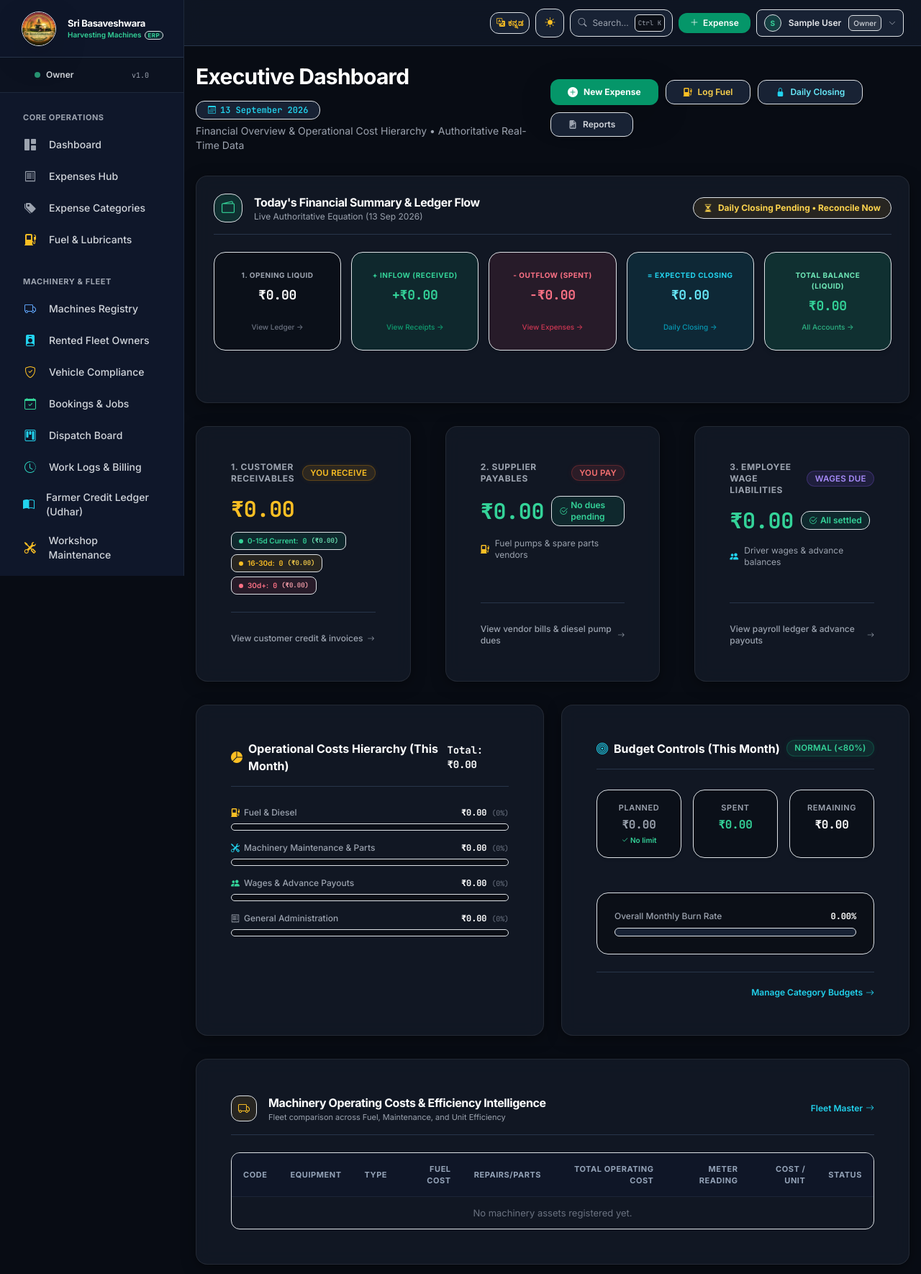
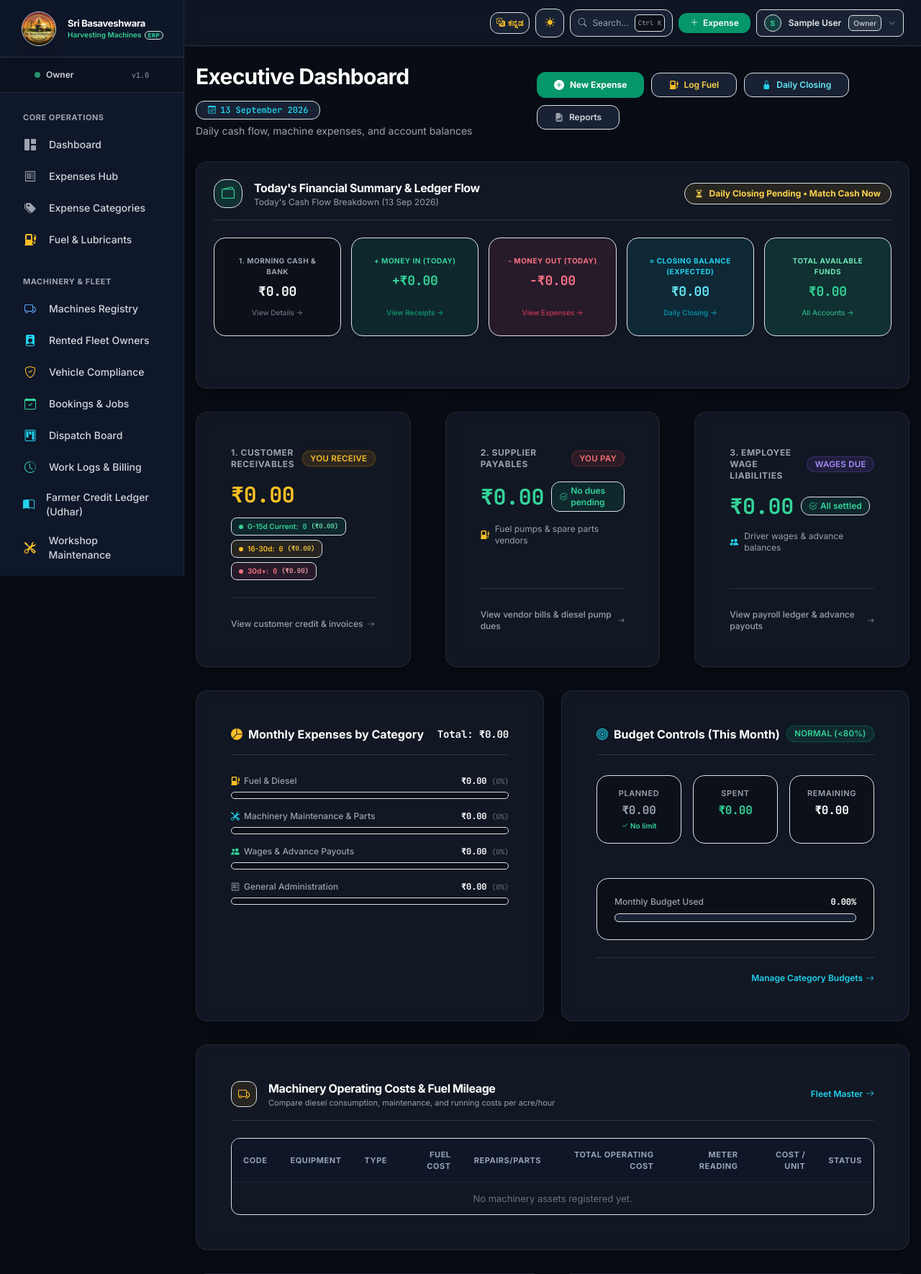
Before and after one commit to diwakarreddy706-maker/expense-tracking-system, a Django app: page / in a window 1280 px wide. Shown: the top 1770 px of the page at 72% size. Run offline with Django 5.2, Linux system fonts and the light colour scheme; the visitor is signed in with stand-in values (Sample User, id 1); data comes from the database, SQL or seed files in the repository; data that the repository does not hold is empty; some libraries are stand-ins or nearby versions.

Commit message:
chore(copy): simplify robotic technical phrases across templates

```diff
--- a/templates/dashboard/index.html
+++ b/templates/dashboard/index.html
@@ -17,7 +17,7 @@
         <i class="bi bi-calendar3 text-[11px]"></i> {{ kpis.today_formatted }}
       </span>
     </div>
-    <p class="text-xs sm:text-sm text-gray-400 mt-1.5 mb-0">Financial Overview &amp; Operational Cost Hierarchy &bull; Authoritative Real-Time Data</p>
+    <p class="text-xs sm:text-sm text-gray-400 mt-1.5 mb-0">Daily cash flow, machine expenses, and account balances</p>
   </div>
 
   <!-- Desktop Header Action Buttons -->
@@ -54,7 +54,7 @@
       <div class="flex items-center justify-between p-3.5 rounded-2xl bg-amber-500/10 border border-amber-500/30 text-amber-300 text-xs shadow-sm">
         <div class="flex items-center gap-2 font-bold">
           <i class="bi bi-exclamation-triangle-fill text-base"></i>
-          <span>Closed with Surplus (+₹{{ kpis.closing_difference|inr }})</span>
+          <span>Closed with Extra Cash (+₹{{ kpis.closing_difference|inr }})</span>
         </div>
         <span class="text-[10px] font-mono opacity-80 font-semibold">{{ kpis.today|date:"d M" }}</span>
       </div>
@@ -62,7 +62,7 @@
       <div class="flex items-center justify-between p-3.5 rounded-2xl bg-rose-500/10 border border-rose-500/30 text-rose-400 text-xs shadow-sm">
         <div class="flex items-center gap-2 font-bold">
           <i class="bi bi-exclamation-octagon-fill text-base"></i>
-          <span>Closed with Deficit (-₹{{ kpis.closing_difference|cut:"-"|inr }})</span>
+          <span>Closed with Cash Shortage (-₹{{ kpis.closing_difference|cut:"-"|inr }})</span>
         </div>
         <span class="text-[10px] font-mono opacity-80 font-semibold">{{ kpis.today|date:"d M" }}</span>
       </div>
@@ -94,7 +94,7 @@
       </div>
       <div>
         <h3 class="text-sm sm:text-base font-bold text-white tracking-tight m-0">Today's Financial Summary &amp; Ledger Flow</h3>
-        <p class="text-[11px] sm:text-xs text-gray-400 m-0">Live Authoritative Equation ({{ kpis.today|date:"d M Y" }})</p>
+        <p class="text-[11px] sm:text-xs text-gray-400 m-0">Today's Cash Flow Breakdown ({{ kpis.today|date:"d M Y" }})</p>
       </div>
     </div>
 
@@ -107,16 +107,16 @@
           </span>
         {% elif kpis.closing_status == 'SURPLUS' %}
           <span class="status-pill status-pill-pending">
-            <i class="bi bi-exclamation-triangle-fill"></i> Closed with Surplus (+₹{{ kpis.closing_difference|inr }})
+            <i class="bi bi-exclamation-triangle-fill"></i> Closed with Extra Cash (+₹{{ kpis.closing_difference|inr }})
           </span>
         {% else %}
           <span class="status-pill status-pill-danger">
-            <i class="bi bi-exclamation-octagon-fill"></i> Closed with Deficit (-₹{{ kpis.closing_difference|cut:"-"|inr }})
+            <i class="bi bi-exclamation-octagon-fill"></i> Closed with Cash Shortage (-₹{{ kpis.closing_difference|cut:"-"|inr }})
           </span>
         {% endif %}
       {% else %}
         <a href="{% url 'finance:daily_closing' %}" class="inline-flex items-center gap-2 px-3.5 py-1.5 rounded-full text-xs font-bold bg-amber-500/10 hover:bg-amber-500/20 text-amber-300 border border-amber-500/30 no-underline transition-all hover:scale-[1.02]">
-          <i class="bi bi-hourglass-split text-xs"></i> Daily Closing Pending &bull; Reconcile Now
+          <i class="bi bi-hourglass-split text-xs"></i> Daily Closing Pending &bull; Match Cash Now
         </a>
       {% endif %}
     </div>
@@ -158,16 +158,16 @@
     <!-- 1. Opening -->
     <a href="{% url 'finance:daily_closing' %}" class="flex flex-col justify-between p-4 rounded-2xl bg-[#0B0F17]/80 hover:bg-[#182234] border border-[#28354A] hover:border-gray-500 transition-all no-underline group shadow-sm hover:scale-[1.02]">
       <div>
-        <span class="text-[10px] font-bold text-gray-400 group-hover:text-gray-300 uppercase tracking-wider block">1. Opening Liquid</span>
+        <span class="text-[10px] font-bold text-gray-400 group-hover:text-gray-300 uppercase tracking-wider block">1. Morning Cash &amp; Bank</span>
         <div class="text-lg font-black text-white num-tabular tabular-nums mt-1.5">₹{{ kpis.opening_balance|inr }}</div>
       </div>
-      <span class="text-[10px] font-medium text-gray-500 group-hover:text-gray-300 mt-2 block">View Ledger &rarr;</span>
+      <span class="text-[10px] font-medium text-gray-500 group-hover:text-gray-300 mt-2 block">View Details &rarr;</span>
     </a>
 
     <!-- 2. Received -->
     <a href="{% url 'finance:daily_closing' %}" class="flex flex-col justify-between p-4 rounded-2xl bg-emerald-500/10 hover:bg-emerald-500/20 border border-emerald-500/30 hover:border-emerald-500/60 transition-all no-underline group shadow-sm hover:scale-[1.02]">
       <div>
-        <span class="text-[10px] font-bold text-emerald-400 uppercase tracking-wider block">+ Inflow (Received)</span>
+        <span class="text-[10px] font-bold text-emerald-400 uppercase tracking-wider block">+ Money In (Today)</span>
         <div class="text-lg font-black text-emerald-400 num-tabular tabular-nums mt-1.5">+₹{{ kpis.money_received_today|inr }}</div>
       </div>
       <span class="text-[10px] font-medium text-emerald-500/80 group-hover:text-emerald-300 mt-2 block">View Receipts &rarr;</span>
@@ -176,7 +176,7 @@
     <!-- 3. Spent -->
     <a href="{% url 'expenses:list' %}" class="flex flex-col justify-between p-4 rounded-2xl bg-rose-500/10 hover:bg-rose-500/20 border border-rose-500/30 hover:border-rose-500/60 transition-all no-underline group shadow-sm hover:scale-[1.02]">
       <div>
-        <span class="text-[10px] font-bold text-rose-400 uppercase tracking-wider block">- Outflow (Spent)</span>
+        <span class="text-[10px] font-bold text-rose-400 uppercase tracking-wider block">- Money Out (Today)</span>
         <div class="text-lg font-black text-rose-400 num-tabular tabular-nums mt-1.5">-₹{{ kpis.money_spent_today|inr }}</div>
       </div>
       <span class="text-[10px] font-medium text-rose-500/80 group-hover:text-rose-300 mt-2 block">View Expenses &rarr;</span>
@@ -185,7 +185,7 @@
     <!-- 4. Expected Closing -->
     <a href="{% url 'finance:daily_closing' %}" class="flex flex-col justify-between p-4 rounded-2xl bg-cyan-500/10 hover:bg-cyan-500/20 border border-cyan-500/30 hover:border-cyan-500/60 transition-all no-underline group shadow-sm hover:scale-[1.02]">
       <div>
-        <span class="text-[10px] font-bold text-cyan-400 uppercase tracking-wider block">= Expected Closing</span>
+        <span class="text-[10px] font-bold text-cyan-400 uppercase tracking-wider block">= Closing Balance (Expected)</span>
         <div class="text-lg font-black text-cyan-300 num-tabular tabular-nums mt-1.5">₹{{ kpis.expected_closing_today|inr }}</div>
       </div>
       <span class="text-[10px] font-medium text-cyan-500/80 group-hover:text-cyan-300 mt-2 block">Daily Closing &rarr;</span>
@@ -194,7 +194,7 @@
     <!-- 5. Total Liquid Available -->
     <a href="{% url 'finance:accounts' %}" class="flex flex-col justify-between p-4 rounded-2xl bg-emerald-500/15 hover:bg-emerald-500/25 border border-emerald-500/40 hover:border-emerald-400 transition-all no-underline group shadow-md hover:scale-[1.02]">
       <div>
-        <span class="text-[10px] font-bold text-emerald-300 uppercase tracking-wider block">Total Balance (Liquid)</span>
+        <span class="text-[10px] font-bold text-emerald-300 uppercase tracking-wider block">Total Available Funds</span>
         <div class="text-lg font-black text-emerald-400 num-tabular tabular-nums mt-1.5">₹{{ kpis.total_current_liquid|inr }}</div>
       </div>
       <span class="text-[10px] font-medium text-emerald-400/80 group-hover:text-emerald-300 mt-2 block">All Accounts &rarr;</span>
@@ -343,7 +343,7 @@
       <div class="flex items-center justify-between border-b border-[#28354A] pb-3 mb-4">
         <h3 class="text-sm sm:text-base font-bold text-white flex items-center gap-2 m-0">
           <i class="bi bi-pie-chart-fill text-amber-400"></i>
-          <span>Operational Costs Hierarchy (This Month)</span>
+          <span>Monthly Expenses by Category</span>
         </h3>
         <span class="text-xs sm:text-sm font-extrabold text-white num-tabular">Total: ₹{{ kpis.total_expenses_month|inr }}</span>
       </div>
@@ -433,7 +433,7 @@
 
       <div class="p-4 bg-[#0B0F17] rounded-2xl border border-[#28354A] mb-4 shadow-inner">
         <div class="flex justify-between text-xs text-gray-400 mb-2 font-medium">
-          <span>Overall Monthly Burn Rate</span>
+          <span>Monthly Budget Used</span>
           <span class="font-black text-white num-tabular">{{ kpis.budget_summary.overall_utilization }}%</span>
         </div>
         <div class="w-full bg-[#182234] rounded-full h-3 overflow-hidden border border-[#28354A]">
@@ -460,8 +460,8 @@
         <i class="bi bi-truck text-base"></i>
       </div>
       <div>
-        <h3 class="text-sm sm:text-base font-bold text-white tracking-tight m-0">Machinery Operating Costs &amp; Efficiency Intelligence</h3>
-        <p class="text-[11px] text-gray-400 m-0">Fleet comparison across Fuel, Maintenance, and Unit Efficiency</p>
+        <h3 class="text-sm sm:text-base font-bold text-white tracking-tight m-0">Machinery Operating Costs &amp; Fuel Mileage</h3>
+        <p class="text-[11px] text-gray-400 m-0">Compare diesel consumption, maintenance, and running costs per acre/hour</p>
       </div>
     </div>
     <a href="{% url 'machines:list' %}" class="text-xs text-cyan-400 hover:text-cyan-300 no-underline inline-flex items-center gap-1 font-semibold group">
--- a/templates/employees/employee_compensation_form.html
+++ b/templates/employees/employee_compensation_form.html
@@ -6,7 +6,7 @@
 <div class="flex flex-col sm:flex-row sm:items-center justify-between gap-4 mb-6">
   <div>
     <h2 class="text-xl sm:text-2xl font-extrabold text-white tracking-tight m-0">{{ title }}</h2>
-    <p class="text-xs text-gray-400 mt-1 mb-0">Define authoritative wage / salary structure for <strong class="text-white">{{ employee.full_name }}</strong> ({{ employee.employee_code }})</p>
+    <p class="text-xs text-gray-400 mt-1 mb-0">Set pay rate (daily wage, monthly salary, or per-acre commission) for <strong class="text-white">{{ employee.full_name }}</strong> ({{ employee.employee_code }})</p>
   </div>
   <div>
     <a href="{% url 'employees:financial_profile' employee.id %}" class="inline-flex items-center gap-2 px-3.5 py-2 rounded-xl bg-gray-800 hover:bg-gray-700 text-gray-300 font-semibold text-xs border border-[#28354A] transition-colors no-underline">
--- a/templates/employees/employee_financial_profile.html
+++ b/templates/employees/employee_financial_profile.html
@@ -42,7 +42,7 @@
         <i class="bi bi-cash-coin text-base"></i>
       </div>
       <div>
-        <h3 class="text-sm font-bold text-white tracking-tight m-0">Authoritative Compensation Rates</h3>
+        <h3 class="text-sm font-bold text-white tracking-tight m-0">Current Pay &amp; Commission Rates</h3>
         <p class="text-[11px] text-gray-400 m-0">Configured wage and salary structures for {{ employee.full_name }}</p>
       </div>
     </div>
--- a/templates/expenses/category_form.html
+++ b/templates/expenses/category_form.html
@@ -6,7 +6,7 @@
 <div class="flex flex-col sm:flex-row sm:items-center justify-between gap-4 mb-6">
   <div>
     <h2 class="text-xl sm:text-2xl font-extrabold text-white tracking-tight m-0">{{ title }}</h2>
-    <p class="text-xs text-gray-400 mt-1 mb-0">Define category classification, parent hierarchy, and UI accents</p>
+    <p class="text-xs text-gray-400 mt-1 mb-0">Set expense category name, group, and color theme</p>
   </div>
   <div>
     <a href="{% url 'expenses:categories' %}" class="inline-flex items-center gap-2 px-3.5 py-2 rounded-xl bg-gray-800 hover:bg-gray-700 text-gray-300 font-semibold text-xs border border-[#28354A] transition-colors no-underline">
--- a/templates/expenses/expense_detail.html
+++ b/templates/expenses/expense_detail.html
@@ -237,7 +237,7 @@
             You are reversing expense <strong class="text-white font-mono">{{ expense.expense_code }}</strong> (<span class="text-rose-400 font-bold font-mono">₹{{ expense.amount }}</span>).
           </p>
           <div class="p-3 rounded-xl bg-amber-500/10 border border-amber-500/30 text-amber-300 leading-relaxed">
-            <i class="bi bi-info-circle mr-1"></i> Under Single Authoritative Ledger rules, this will post a compensatory <strong>CREDIT REVERSAL</strong> transaction to restore account balance while preserving complete audit history.
+            <i class="bi bi-info-circle mr-1"></i> Canceling this expense will refund the money back to the account balance and record this cancellation in the audit trail.
           </div>
           <div>
             <label class="block text-xs font-semibold text-gray-300 mb-1.5">Reason for Reversal <span class="text-rose-400">* (min 5 characters)</span></label>
--- a/templates/finance/business_setup_hub.html
+++ b/templates/finance/business_setup_hub.html
@@ -385,7 +385,7 @@
                     <h2 class="text-lg font-bold text-white flex items-center gap-2">
                         <span>Net Onboarding Opening Capital Equation</span>
                     </h2>
-                    <p class="text-xs text-slate-400 mt-1">Authoritative business capital = Cash/Bank Assets + Farmer Receivables - Supplier Payables.</p>
+                    <p class="text-xs text-slate-400 mt-1">Total business capital = Cash/Bank Assets + Farmer Receivables - Supplier Payables.</p>
                 </div>
                 <div class="text-right">
                     <div class="text-xs font-medium text-slate-400 uppercase tracking-wider">Net Initial Equity</div>
@@ -605,7 +605,7 @@
 
             <div class="p-4 bg-[#162030] border border-[#28354A] rounded-lg">
                 <h3 class="text-sm font-bold text-teal-400">Stage 5 — Staff, Drivers & Compensation Wage Rules</h3>
-                <p class="text-xs text-slate-400 mt-1">Add drivers, harvester operators, and mechanics. Configure their authoritative wage rates (e.g. daily wage allowance, monthly salary, or per-acre harvesting commission).</p>
+                <p class="text-xs text-slate-400 mt-1">Add drivers, harvester operators, and mechanics. Configure their wage rates (e.g. daily wage allowance, monthly salary, or per-acre harvesting commission).</p>
             </div>
 
             <div class="p-4 bg-[#162030] border border-[#28354A] rounded-lg">
--- a/templates/finance/daily_closing.html
+++ b/templates/finance/daily_closing.html
@@ -6,7 +6,7 @@
 <div class="flex flex-col sm:flex-row sm:items-center justify-between gap-4 mb-6">
   <div>
     <h2 class="text-xl sm:text-2xl font-extrabold text-white tracking-tight m-0">Daily Financial Closing &amp; Cash Reconciliation</h2>
-    <p class="text-xs text-gray-400 mt-1 mb-0">Reconcile physical cash counts, bank balances, and digital wallets against authoritative ledger movements</p>
+    <p class="text-xs text-gray-400 mt-1 mb-0">Count physical cash and verify bank balances against today's transactions</p>
   </div>
   <div>
     <span class="px-3 py-1.5 rounded-xl bg-[#131A26] border border-[#28354A] text-cyan-400 text-xs font-semibold inline-flex items-center gap-1.5">
@@ -116,7 +116,7 @@
             <div class="w-8 h-8 rounded-lg bg-emerald-500/10 border border-emerald-500/20 flex items-center justify-center text-emerald-400">
               <i class="bi bi-calculator text-base"></i>
             </div>
-            <h3 class="text-sm font-bold text-white tracking-tight m-0">Authoritative Ledger Calculation</h3>
+            <h3 class="text-sm font-bold text-white tracking-tight m-0">Calculated System Balance</h3>
           </div>
           <span class="px-2.5 py-0.5 rounded-full text-xs font-mono font-bold bg-cyan-500/10 text-cyan-400 border border-cyan-500/20">{{ closing_date|date:"d M Y" }}</span>
         </div>
@@ -141,7 +141,7 @@
             </div>
           {% endif %}
           <div class="flex justify-between items-center border-t border-[#28354A] pt-3 text-sm">
-            <span class="text-white font-bold">Authoritative Expected Closing:</span>
+            <span class="text-white font-bold">Expected Closing Balance:</span>
             <span class="text-xl font-extrabold text-emerald-400 font-mono">₹{{ reconciliation.expected_closing }}</span>
           </div>
         </div>
--- a/templates/finance/opening_balance_reconciliation.html
+++ b/templates/finance/opening_balance_reconciliation.html
@@ -16,7 +16,7 @@
             </div>
             <h1 class="text-2xl font-bold text-white tracking-tight flex items-center gap-3">
                 <span>Opening Balance & Equity Reconciliation</span>
-                <span class="inline-flex items-center px-2.5 py-0.5 rounded-full text-xs font-semibold bg-emerald-500/10 text-emerald-400 border border-emerald-500/20">Authoritative Ledger</span>
+                <span class="inline-flex items-center px-2.5 py-0.5 rounded-full text-xs font-semibold bg-emerald-500/10 text-emerald-400 border border-emerald-500/20">Verified Ledger</span>
             </h1>
             <p class="text-sm text-slate-400 mt-1">Audit and verify all initial capital, customer opening dues, and supplier payables entered during onboarding.</p>
         </div>
--- a/templates/machines/work_entry_form.html
+++ b/templates/machines/work_entry_form.html
@@ -322,7 +322,7 @@
       <div class="hidden lg:flex flex-row items-center justify-between gap-4 pt-4 border-t border-[#28354A]">
         <div class="text-xs text-gray-400 flex items-center gap-1.5">
           <i class="bi bi-shield-check text-emerald-400"></i>
-          <span>Server-side authoritative calculation &amp; ledger sync active.</span>
+          <span>Auto-calculates bill amount and updates farmer credit ledger.</span>
         </div>
         <div class="flex items-center gap-3">
           <a href="{% url 'machines:work_list' %}" class="px-4 py-2.5 rounded-xl bg-gray-800 hover:bg-gray-700 text-gray-300 font-semibold text-xs border border-[#28354A] transition-colors no-underline min-h-[44px] inline-flex items-center">
@@ -330,7 +330,7 @@
           </a>
           <button type="submit" class="inline-flex items-center gap-2 px-6 py-2.5 rounded-xl bg-emerald-600 hover:bg-emerald-500 text-white font-bold text-xs shadow-lg shadow-emerald-900/30 transition-all focus:outline-none focus:ring-2 focus:ring-emerald-400 cursor-pointer min-h-[44px]">
             <i class="bi bi-check2-circle text-base"></i>
-            <span>Save Machine Bill to DB</span>
+            <span>Save &amp; Generate Bill</span>
           </button>
         </div>
       </div>
--- a/templates/reports/financial_reports.html
+++ b/templates/reports/financial_reports.html
@@ -6,7 +6,7 @@
 <div class="flex flex-col sm:flex-row sm:items-center justify-between gap-4 mb-6">
   <div>
     <h2 class="text-xl sm:text-2xl font-extrabold text-white tracking-tight m-0">Financial Audits &amp; Statements</h2>
-    <p class="text-xs text-gray-400 mt-1 mb-0">Authoritative Central Ledger Journal, Historical Closings, and Cash Reconciliation Audit</p>
+    <p class="text-xs text-gray-400 mt-1 mb-0">Complete transaction history, daily closing logs, and cash audit trails</p>
   </div>
   <div>
     <a href="{% url 'reports:index' %}" class="inline-flex items-center gap-2 px-3.5 py-2 rounded-xl bg-gray-800 hover:bg-gray-700 text-gray-300 font-semibold text-xs border border-[#28354A] transition-colors no-underline">
@@ -88,7 +88,7 @@
       <div class="w-8 h-8 rounded-lg bg-cyan-500/10 border border-cyan-500/20 flex items-center justify-center text-cyan-400">
         <i class="bi bi-journal-check text-base"></i>
       </div>
-      <h3 class="text-sm font-bold text-white tracking-tight m-0">Authoritative Central Ledger Journal (account_transactions)</h3>
+      <h3 class="text-sm font-bold text-white tracking-tight m-0">All Transactions &amp; Account Passbook</h3>
     </div>
   </div>
 
--- a/templates/reports/report_index.html
+++ b/templates/reports/report_index.html
@@ -6,7 +6,7 @@
 <div class="flex flex-col sm:flex-row sm:items-center justify-between gap-4 mb-6">
   <div>
     <h2 class="text-xl sm:text-2xl font-extrabold text-white tracking-tight m-0">Business Reports &amp; Analytics Hub</h2>
-    <p class="text-xs text-gray-400 mt-1 mb-0">Multi-dimensional operational cost sheets, fuel intelligence, and financial audits</p>
+    <p class="text-xs text-gray-400 mt-1 mb-0">Expense reports, diesel consumption logs, and machine profit/loss sheets</p>
   </div>
 </div>
 
```
